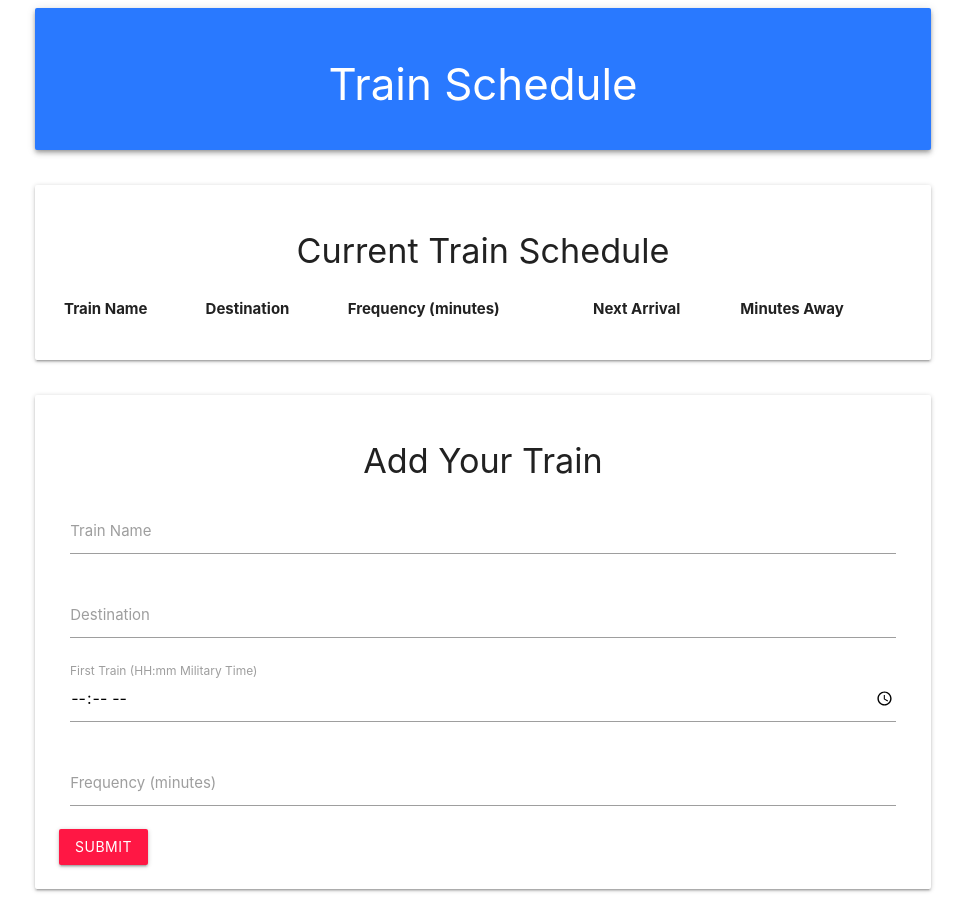
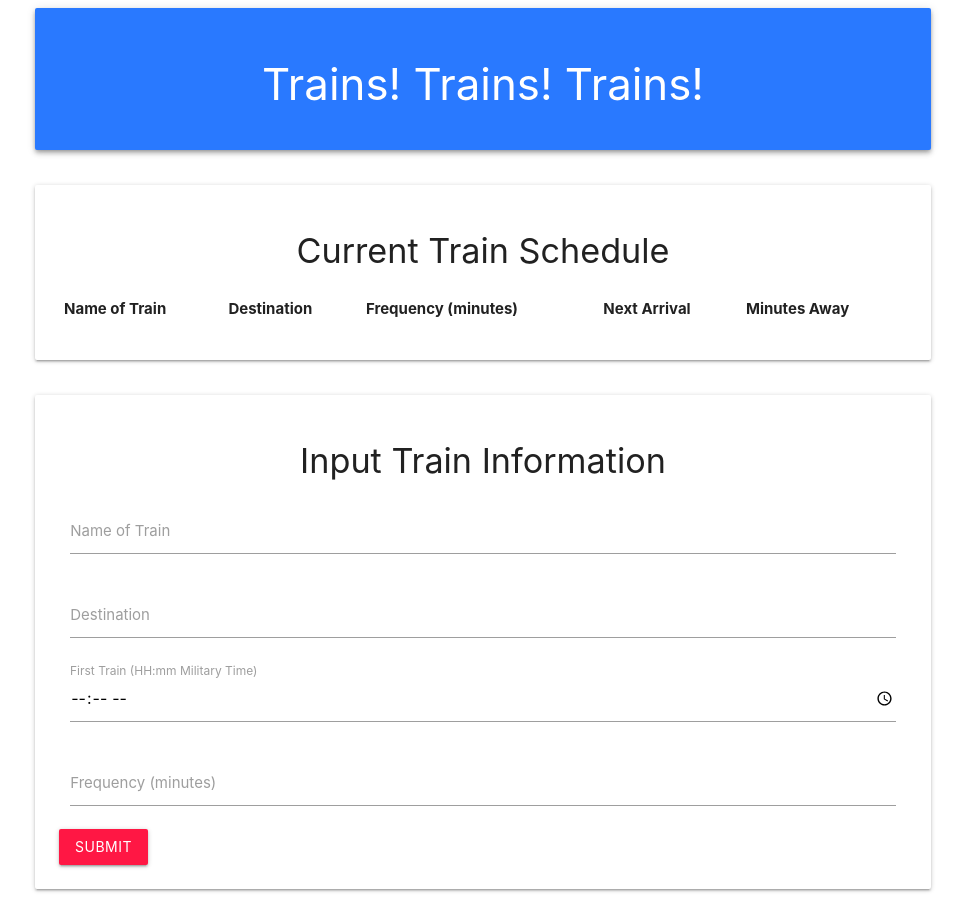
Before and after one commit to LanDonJuan17/Train-Scheduler, a plain HTML site: page assets/javascript/index.html in a window 1280 px wide. Shown: the whole page, without its empty margins (157-1122 px from the left). Drawn offline with nearby package versions, Linux system fonts and the light colour scheme; no server answers; a script that the page names is missing; a web font is replaced by a local one.

Commit message:
styling changes

```diff
--- a/assets/javascript/index.html
+++ b/assets/javascript/index.html
@@ -20,7 +20,7 @@
     <div class='container'>
         <div class='row'>
             <div class='card-panel z-depth-2 blue accent-3 white-text'>
-                <h3 class='center-align'>Train Schedule</h3>
+                <h3 class='center-align'>Trains! Trains! Trains!</h3>
             </div>
         </div>
         <div class='row'>
@@ -30,7 +30,7 @@
                 <table class="table striped center bordered responsive-table" id='trainTable'>
                     <thead>
                         <tr>
-                            <th>Train Name</th>
+                            <th>Name of Train</th>
                             <th>Destination</th>
                             <th>Frequency (minutes)</th>
                             <th>Next Arrival</th>
@@ -45,11 +45,11 @@
 
         <div class='row'>
             <div class='card-panel'>
-                <h4 class='center-align'>Add Your Train</h4>
+                <h4 class='center-align'>Input Train Information</h4>
                 <form>
                     <div class="input-field col s12">
                         <input type="text" class="validate" id="trainNameInput">
-                        <label for="">Train Name</label>
+                        <label for="">Name of Train</label>
                     </div>
                     <div class="input-field col s12">
                         <input type="text" class="validate" id="destinationInput">
```
